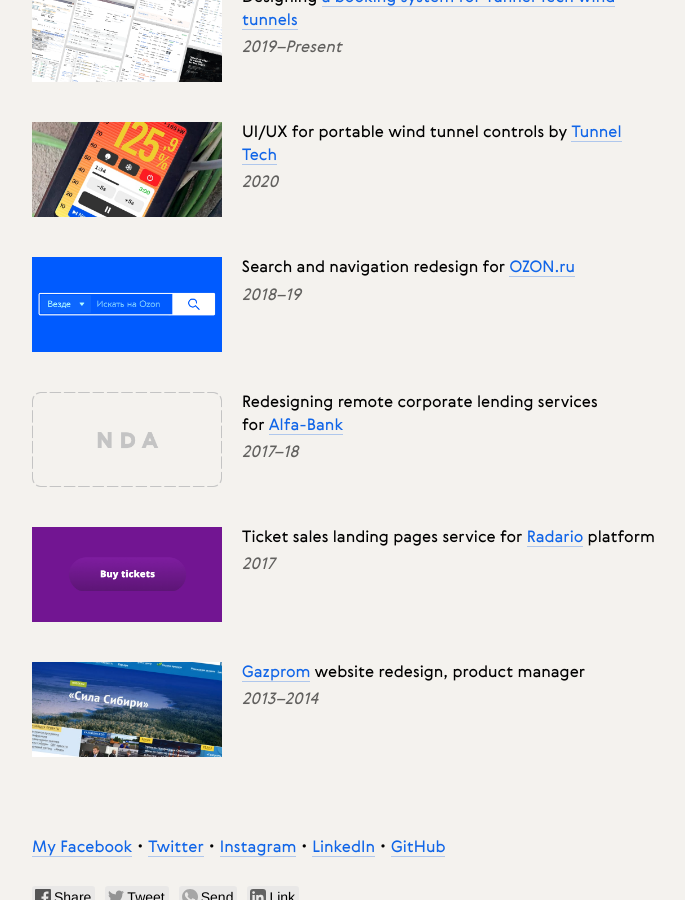
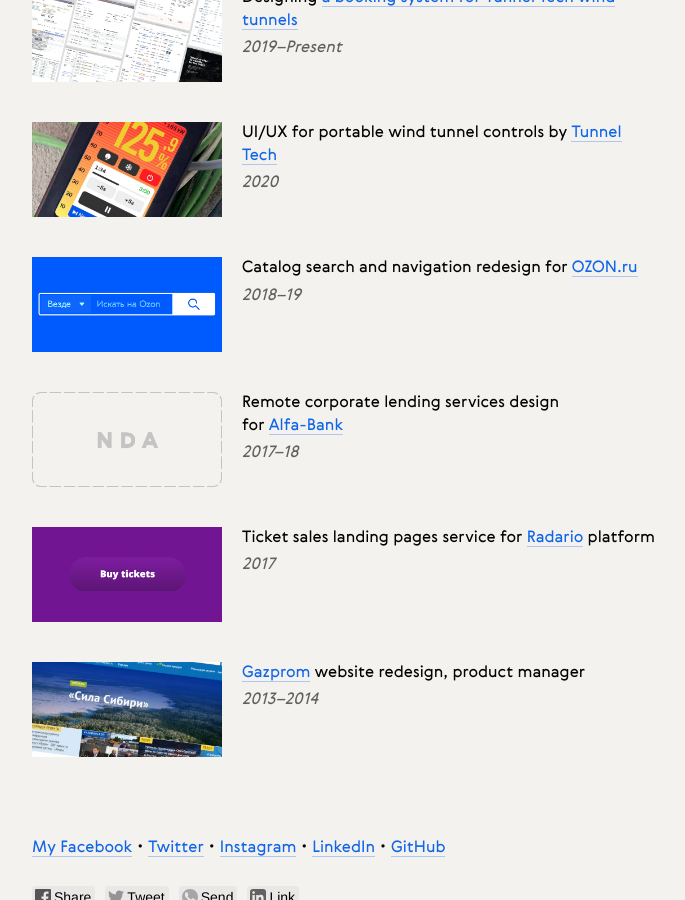
Before and after one commit to danielverdugo/danielverdugo.github.io, a Jekyll site: the page built from index.html, in a window 1280 px wide and 900 px high, scrolled down 944 px. Shown: the whole window, without its empty margins (298-983 px from the left). Built offline with Jekyll 4.4.1, drawn with Linux system fonts in a browser that asks for light colours; comment, search, counter and statistics services are not loaded.

Commit message:
Edited link texts

```diff
--- a/index.html
+++ b/index.html
@@ -67,7 +67,7 @@
             </a>
         </div>
         <div class="unit two-thirds">
-            Search and navigation redesign</a> for&nbsp;<a href="http://ozon.ru" id="hg-ozon" target="_blank">OZON.ru</a>
+            Catalog search and navigation redesign</a> for&nbsp;<a href="http://ozon.ru" id="hg-ozon" target="_blank">OZON.ru</a>
         <br><span class="date">2018&ndash;19</span>
         </div>
         <div class="grid">
@@ -77,7 +77,7 @@
                 </a>
             </div>
             <div class="unit two-thirds">
-                Redesigning remote corporate lending services</a> for&nbsp;<nobr><a href="https://alfabank.com" id="hg-alfa" target="_blank">Alfa-Bank</a></nobr>
+                Remote corporate lending services design for&nbsp;<nobr><a href="https://alfabank.com" id="hg-alfa" target="_blank">Alfa-Bank</a></nobr>
                 <br><span class="date">2017&ndash;18</span>
             </div>
         </div>
```
